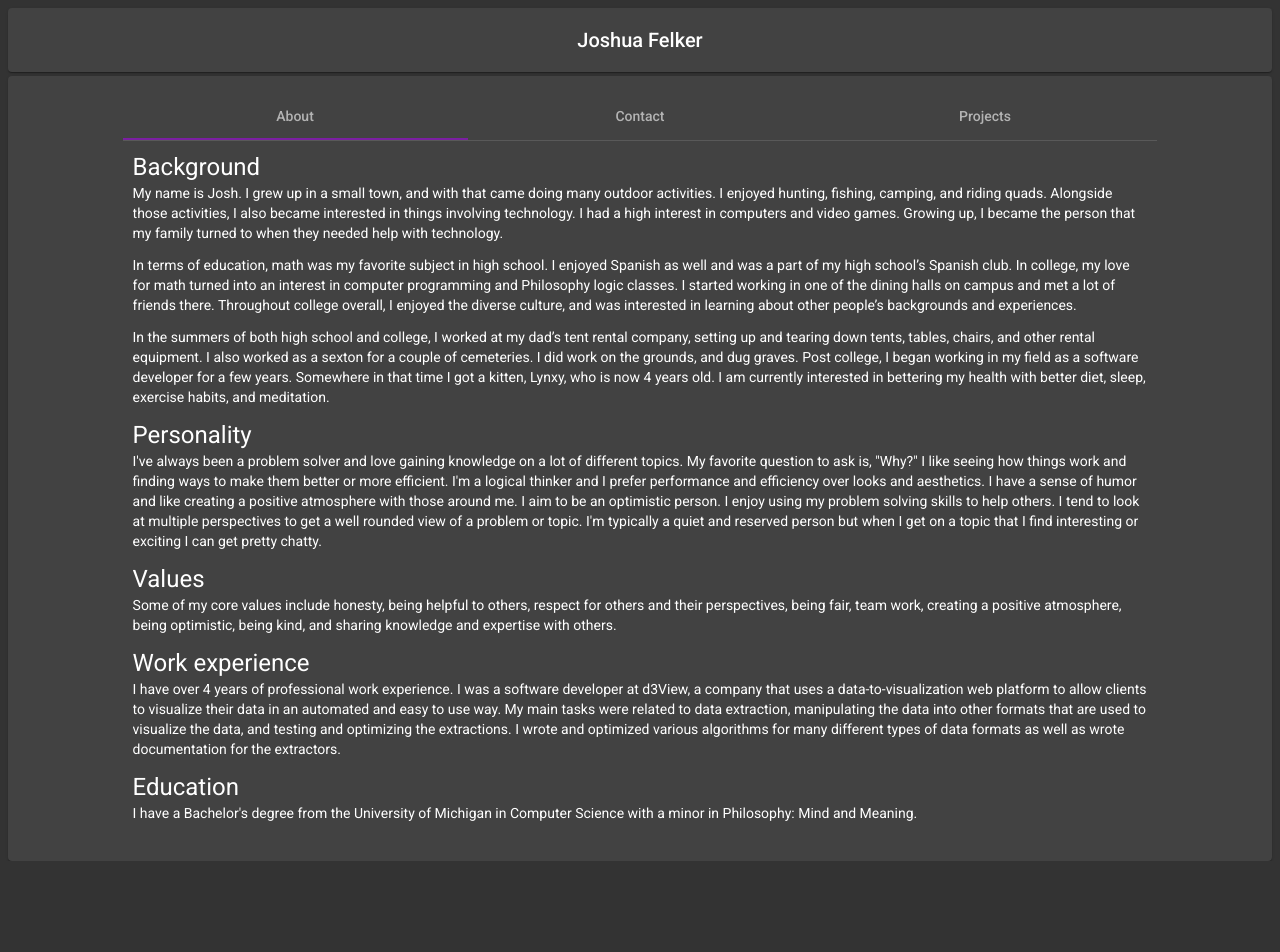
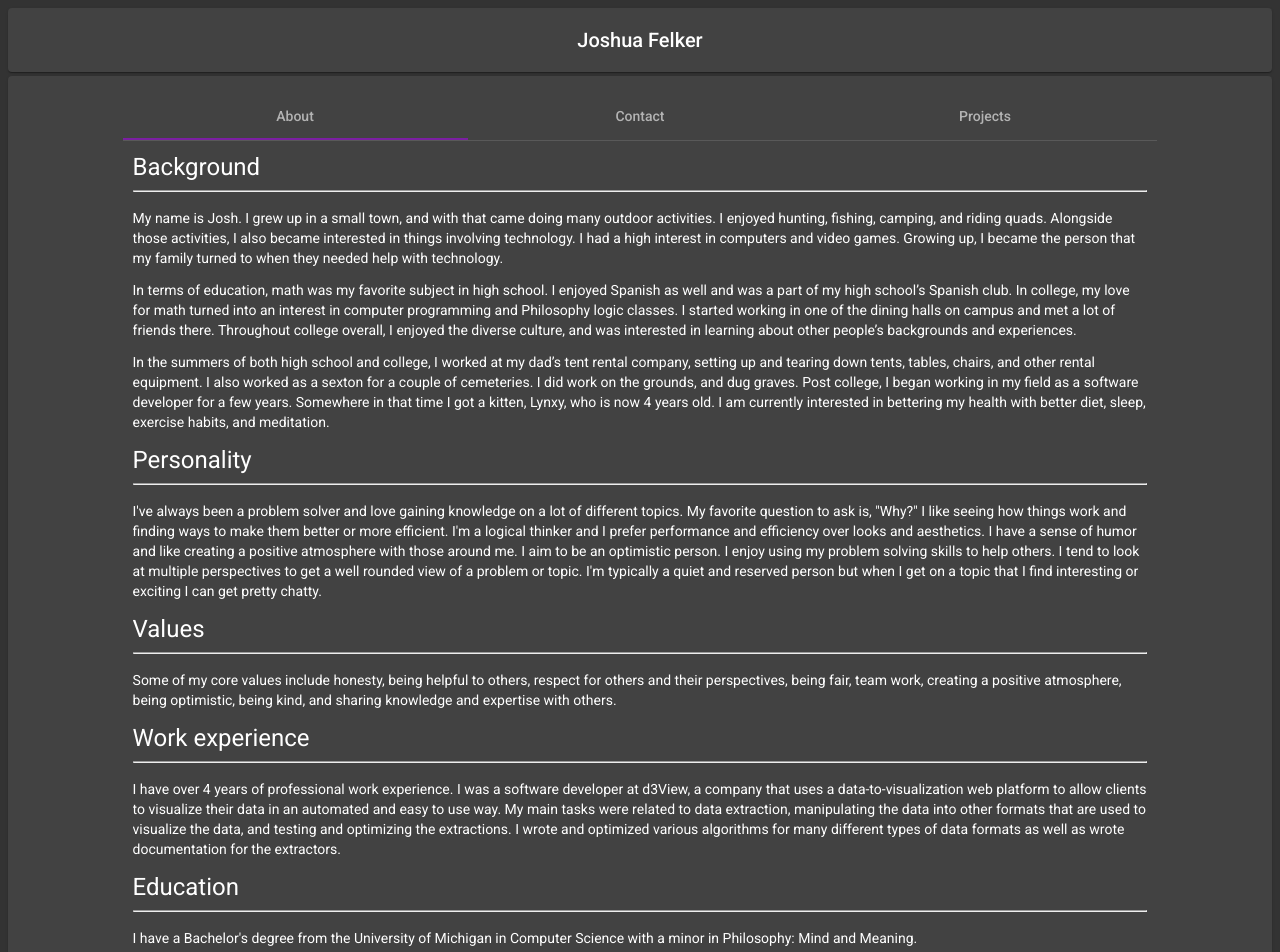
Before and after one commit to jafelker/jafelker.github.io, an Angular app: page / in a window 1280 px wide. Shown: the top 952 px of the page. Before the commit the page ends 861 px from the top, so only its background shows below. Built offline with nearby package versions, Linux system fonts and the light colour scheme.

Commit message:
Update about-me.component.html

```diff
--- a/src/app/about-me/about-me.component.html
+++ b/src/app/about-me/about-me.component.html
@@ -1,4 +1,5 @@
 <h1>Background</h1>
+<hr/>
 <p>
   My name is Josh. I grew up in a small town, and with that came doing many
   outdoor activities. I enjoyed hunting, fishing, camping, and riding quads.
@@ -27,6 +28,7 @@
   and meditation.
 </p>
 <h1>Personality</h1>
+<hr/>
 <p>
   I've always been a problem solver and love gaining knowledge on a lot of
   different topics. My favorite question to ask is, "Why?" I like seeing how
@@ -40,6 +42,7 @@
   find interesting or exciting I can get pretty chatty.
 </p>
 <h1>Values</h1>
+<hr/>
 <p>
   Some of my core values include honesty, being helpful to
   others, respect for others and their perspectives,
@@ -48,6 +51,7 @@
   with others.
 </p>
 <h1>Work experience</h1>
+<hr/>
 <p>
   I have over 4 years of professional work experience. I was a
   software developer at d3View, a company that uses a
@@ -61,6 +65,7 @@
   as wrote documentation for the extractors.
 </p>
 <h1>Education</h1>
+<hr/>
 <p>
   I have a Bachelor's degree from the University of Michigan in
   Computer Science with a minor in Philosophy: Mind and Meaning.
```
